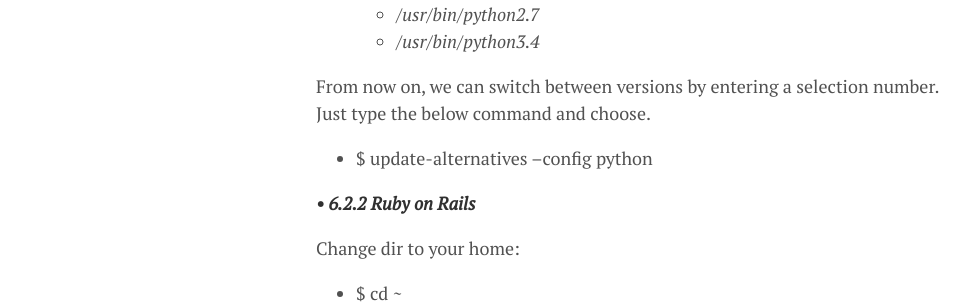
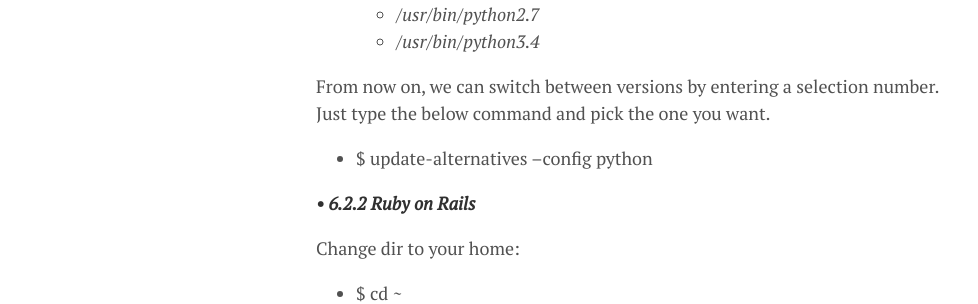
Before and after one commit to lgeurts/lgeurts.github.io, a Jekyll site: the page built from _posts/2017-07-11-bunsenlabs-linux-setup-notes-for dell-inspiron-6000.md, in a window 1280 px wide and 900 px high, scrolled down 10300 px. Shown: the part 186-490 px from the top of the window, without its empty margins (0-978 px from the left). Built offline with Jekyll 4.4.1, drawn with Linux system fonts in a browser that asks for light colours; nearby versions of some CDN libraries; comment, search, counter and statistics services are not loaded.

Commit message:
Change section 6 #316

```diff
--- a/_posts/2017-07-11-bunsenlabs-linux-setup-notes-for dell-inspiron-6000.md
+++ b/_posts/2017-07-11-bunsenlabs-linux-setup-notes-for dell-inspiron-6000.md
@@ -313,7 +313,7 @@ Listing all Python alternatives:
   * */usr/bin/python2.7*
   * */usr/bin/python3.4*
 
-From now on, we can switch between versions by entering a selection number. Just type the below command and choose.
+From now on, we can switch between versions by entering a selection number. Just type the below command and pick the one you want.
 
 - $ update-alternatives --config python
 
```
